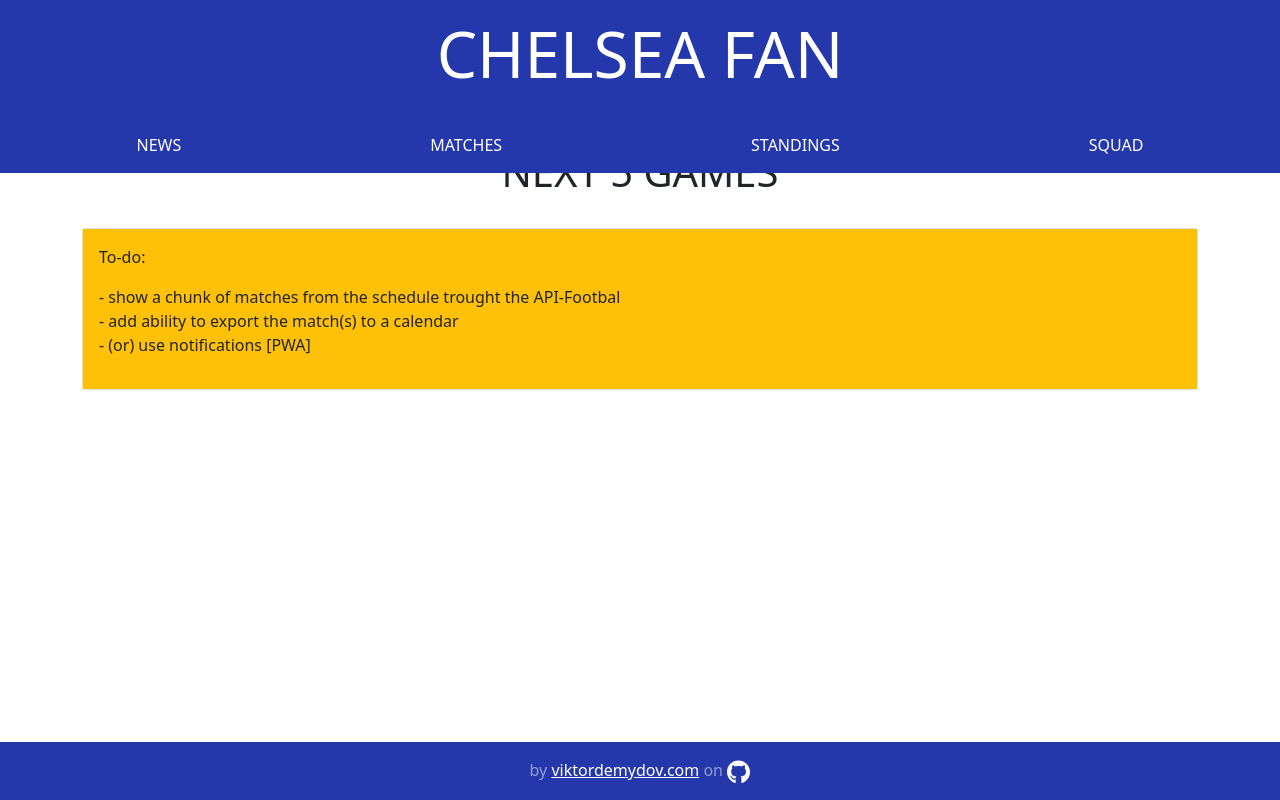
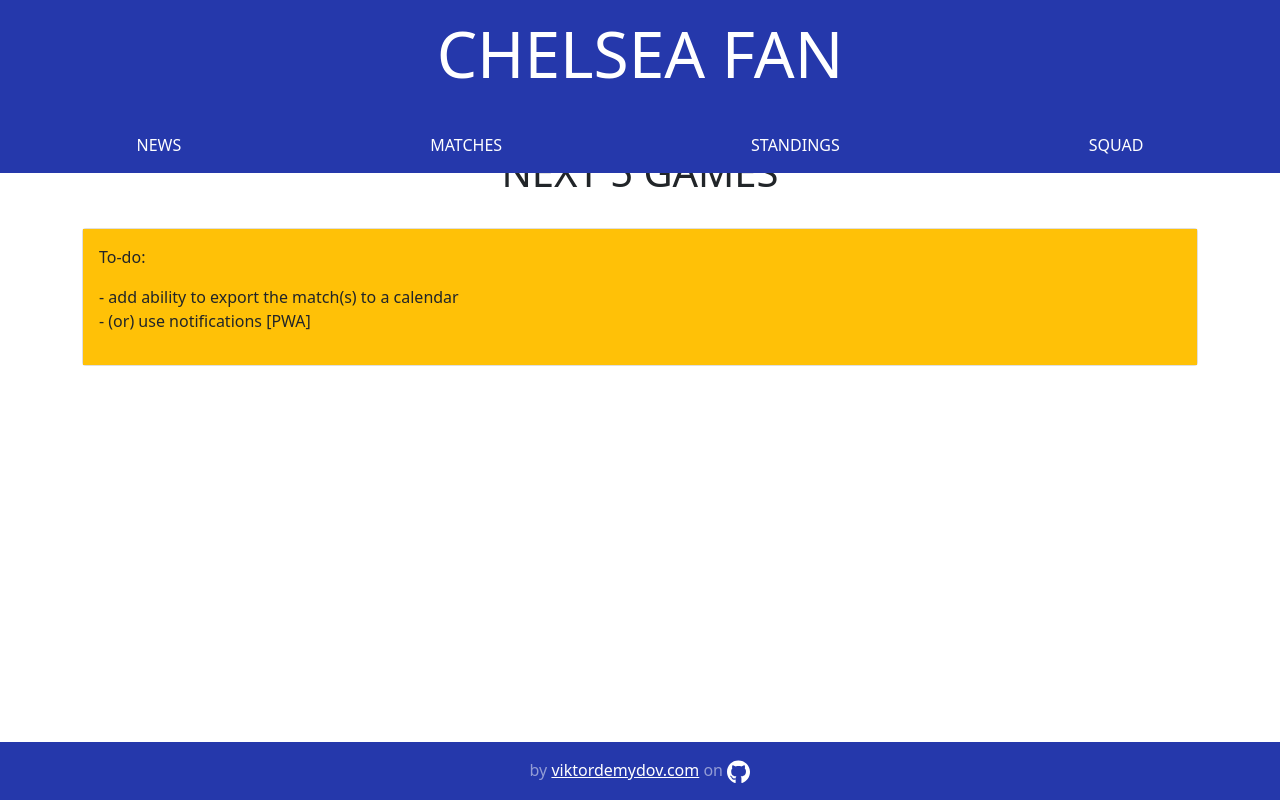
Before and after one commit to VicD129/chelsea-react-app, a React (Create React App) app: page /matches in a window 1280 px wide. Built offline with nearby package versions, Linux system fonts and the light colour scheme; no server answers.

Commit message:
styles fix

```diff
--- a/src/App.js
+++ b/src/App.js
@@ -20,7 +20,7 @@
     <div className="App">
       <Router>
         <Header />
-        <div className="container-sm pb-5" style={{paddingTop: "140px"}}>
+        <div className="container-sm" style={{paddingTop: "140px", paddingBottom: "70px"}}>
           <Switch>
             <Route exact path="/" component={News} />
             <Route path="/matches" component={Matches} />
--- a/src/Matches.js
+++ b/src/Matches.js
@@ -33,7 +33,6 @@
             <div className="card-body bg-warning">
                 <p className="font-weight-bold">To-do:</p>
                 <ul className="list-unstyled">
-                    <li>- show a chunk of matches from the schedule trought the API-Footbal</li>
                     <li>- add ability to export the match(s) to a calendar</li>
                     <li>- (or) use notifications [PWA]</li>
                 </ul>
```
